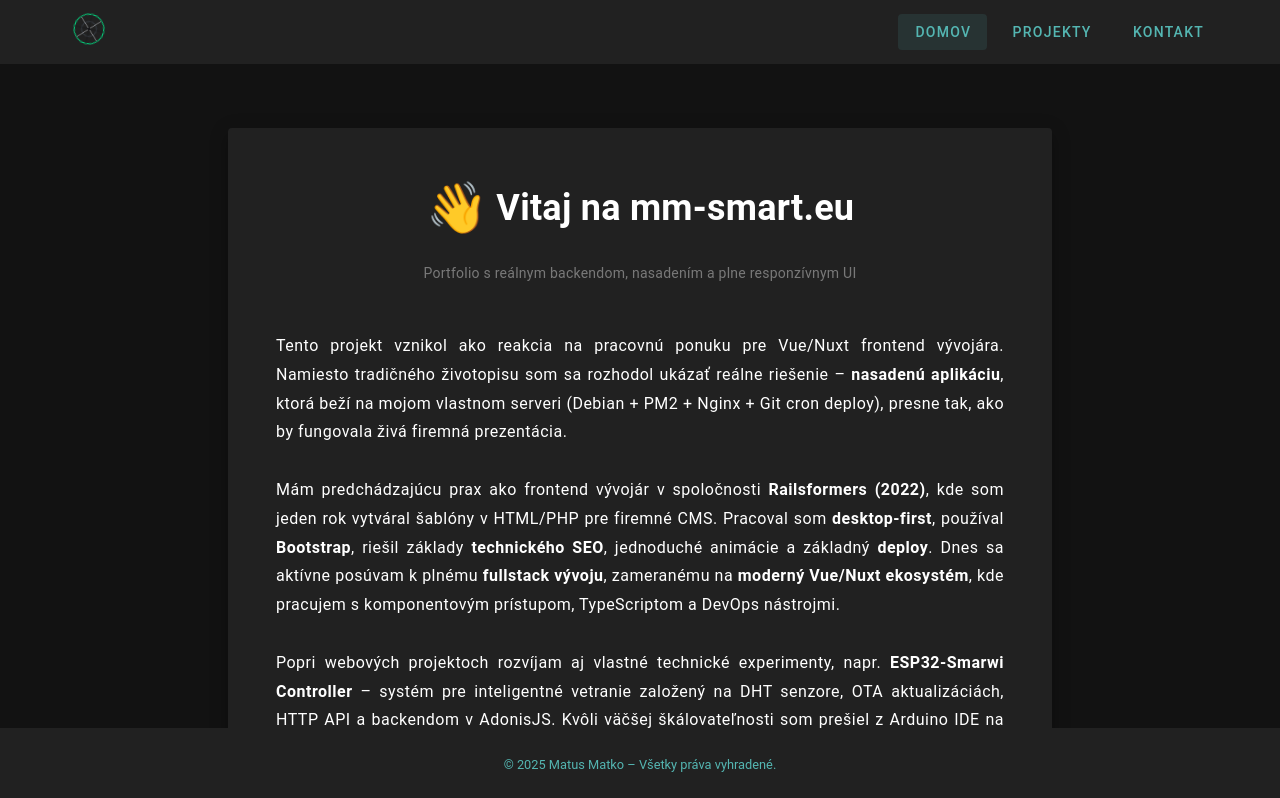
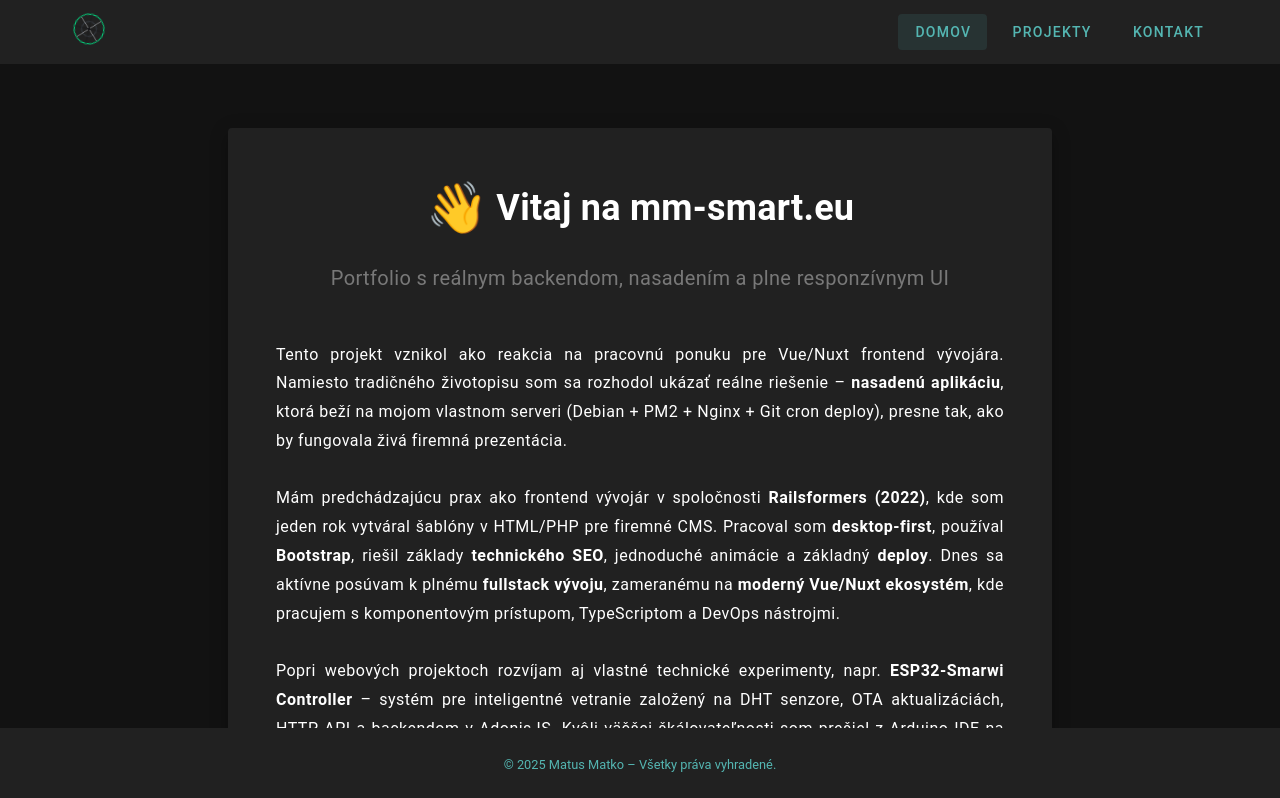
Before and after one commit to pampaliry/portfolio-nuxt, a Nuxt app: page / in a window 1280 px wide. Shown: the top 798 px of the page. Built offline with nearby package versions, Linux system fonts and the light colour scheme.

Commit message:
Build commit

```diff
--- /dev/null
+++ b/assets/styles/main.scss
@@ -0,0 +1,2 @@
+///hlavny subor na styles
+///
--- a/nuxt.config.ts
+++ b/nuxt.config.ts
@@ -12,7 +12,11 @@ export default defineNuxtConfig({
 
   devtools: { enabled: false },
 
-  css: ['vuetify/styles', '@mdi/font/css/materialdesignicons.css'],
+  css: [
+    'vuetify/styles',
+    '@mdi/font/css/materialdesignicons.css',
+    '@/assets/styles/main.scss',
+  ],
 
   build: {
     transpile: ['vuetify'],
--- a/package.json
+++ b/package.json
@@ -23,6 +23,8 @@
   },
   "devDependencies": {
     "@types/nodemailer": "^6.4.17",
+    "sass": "^1.89.2",
+    "sass-loader": "^16.0.5",
     "vite-plugin-vuetify": "^2.1.1",
     "vuetify": "^3.8.12"
   }
--- a/pages/contact.vue
+++ b/pages/contact.vue
@@ -52,7 +52,7 @@ const submitForm = async () => {
           <v-text-field v-model="form.name" label="Meno" required />
           <v-text-field v-model="form.email" label="Email" required type="email" />
           <v-textarea v-model="form.message" label="Správa" rows="4" />
-          <v-btn :loading="loading" color="primary" class="mt-4" type="submit">
+          <v-btn :loading="loading" color="secondary" class="mt-4" type="submit">
             Odoslať
           </v-btn>
 
--- a/pages/index.vue
+++ b/pages/index.vue
@@ -99,4 +99,9 @@ import HandWave from '~/components/HandWave.vue'
   word-break: break-word;
   white-space: normal;
 }
+.v-card-subtitle {
+  white-space: normal;
+  overflow: visible;
+  font-size: clamp(0.9rem, 2.5vw, 1.25rem) ;
+}
 </style>
```
Also changed, not shown: 1 other file (tests, documents, lock files or other folders).
